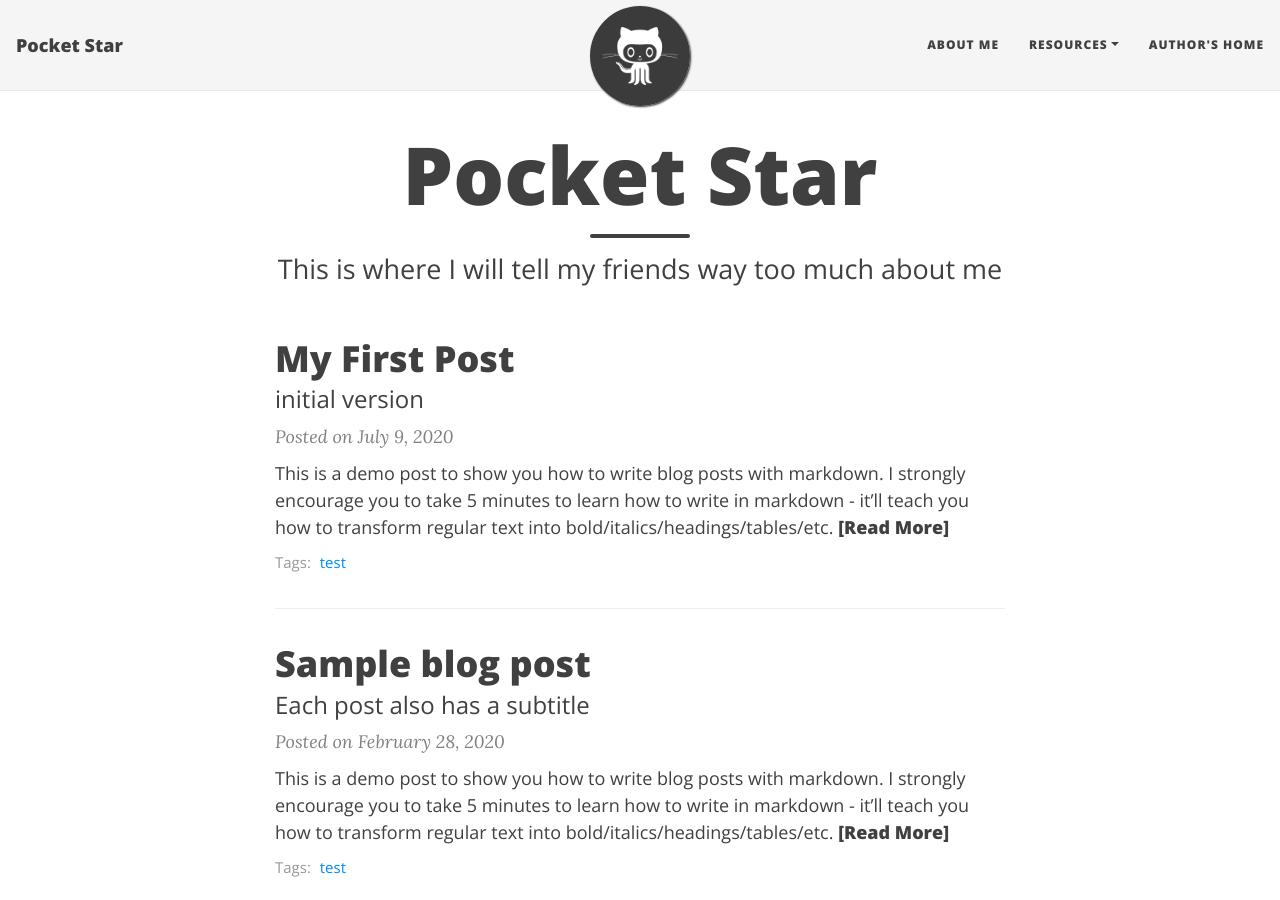
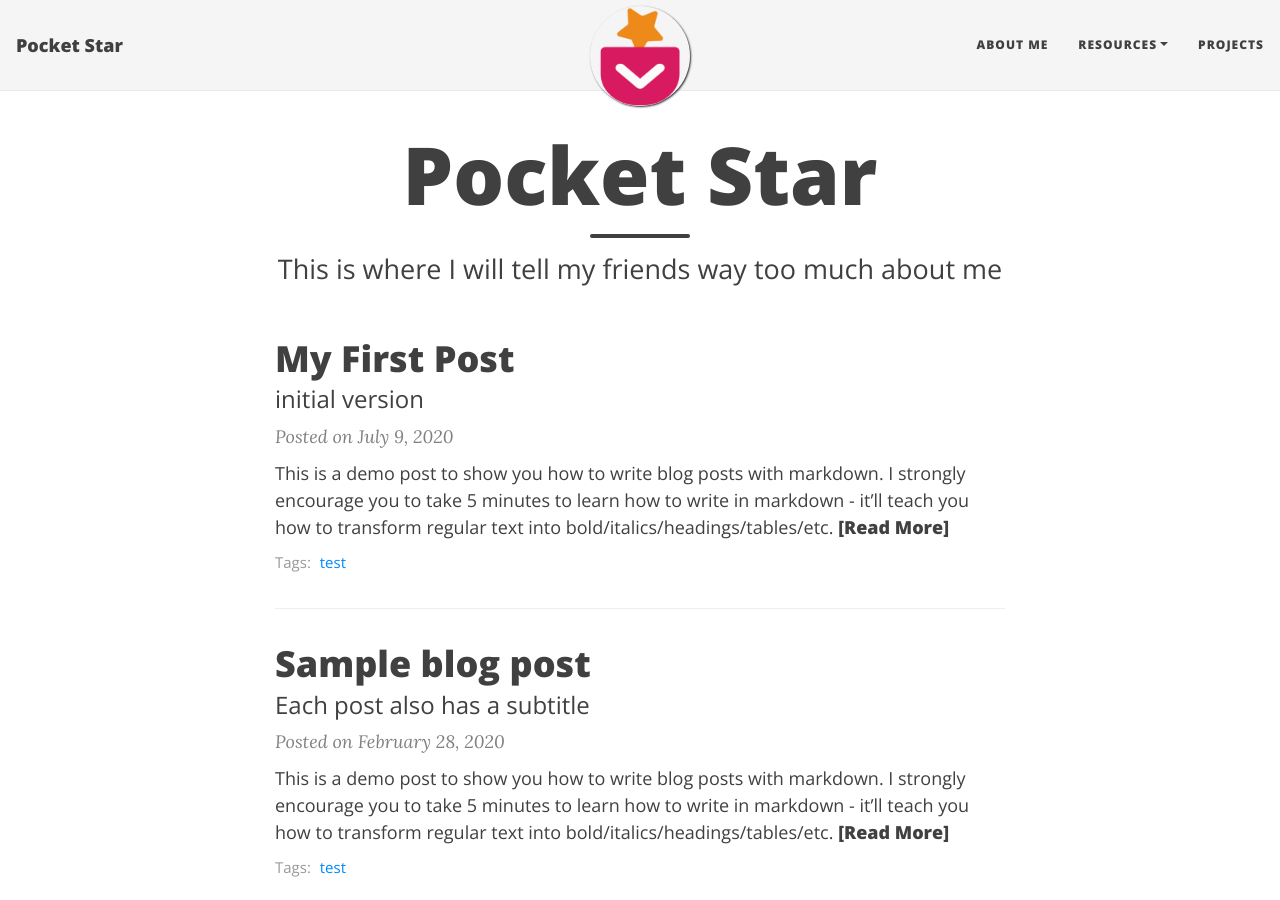
Before and after one commit to bitdream/bitdream.github.io, a Jekyll site: the page built from index.html, in a window 1280 px wide and 900 px high. Built offline with Jekyll 4.4.1, drawn with Linux system fonts in a browser that asks for light colours; nearby versions of some CDN libraries; the list of posts is cut into pages by our own code.

Commit message:
fix avatar-icon.png

```diff
--- a/_config.yml
+++ b/_config.yml
@@ -16,7 +16,7 @@ navbar-links:
   Resources:
     - Beautiful Jekyll: "beginner.htm"
     - Learn markdown: "https://www.markdowntutorial.com/"
-  Author's home: "https://deanattali.com"
+  Projects: "https://deanattali.com"
 
 # --- Logo --- #
 
```
Also changed, not shown: assets/img/avatar-icon.png.
